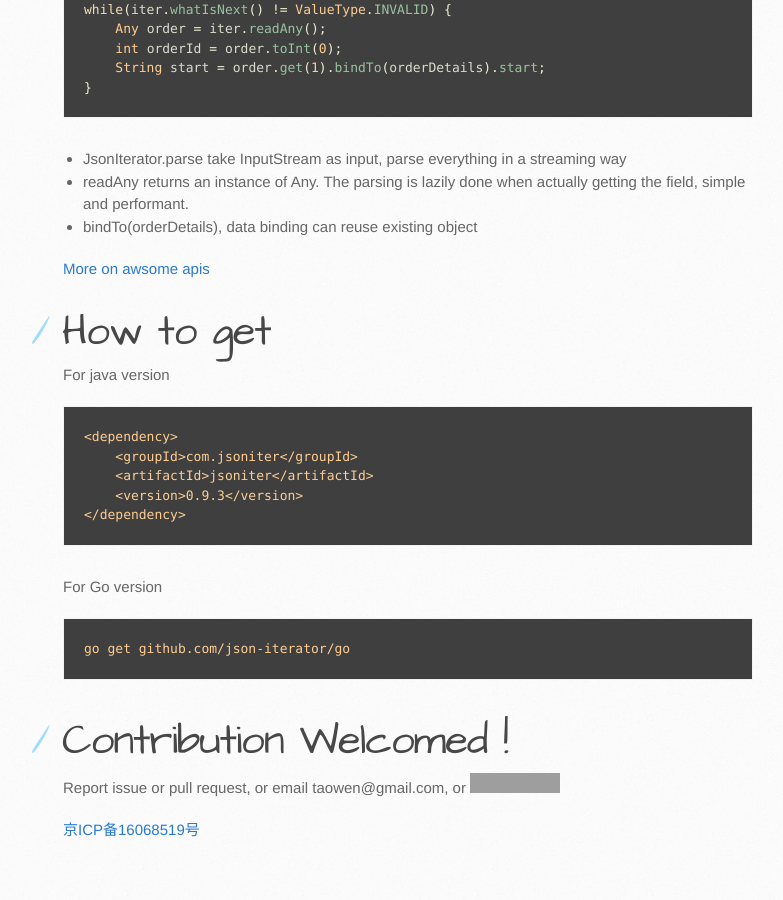
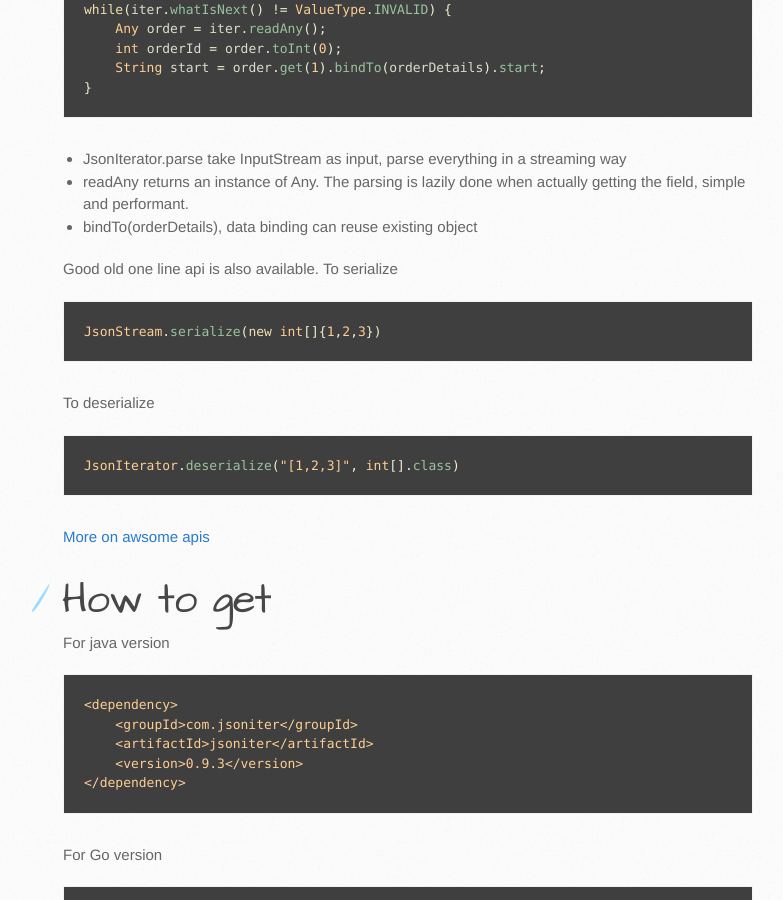
Before and after one commit to json-iterator/json-iterator.github.io, a Jekyll site: the page built from index.md, in a window 1280 px wide and 900 px high, scrolled down 2057 px. Shown: the whole window, without its empty margins (107-890 px from the left). Built offline with Jekyll 4.4.1, drawn with Linux system fonts in a browser that asks for light colours; comment, search, counter and statistics services are not loaded; grey boxes are pictures that could not be loaded.

Commit message:
Update index.md

````diff
--- a/index.md
+++ b/index.md
@@ -58,6 +58,18 @@ while(iter.whatIsNext() != ValueType.INVALID) {
 * readAny returns an instance of Any. The parsing is lazily done when actually getting the field, simple and performant.
 * bindTo(orderDetails), data binding can reuse existing object
 
+Good old one line api is also available. To serialize
+
+```java
+JsonStream.serialize(new int[]{1,2,3})
+```
+
+To deserialize
+
+```java
+JsonIterator.deserialize("[1,2,3]", int[].class)
+```
+
 [More on awsome apis](/java-features.cn.html)
 
 # How to get
````
